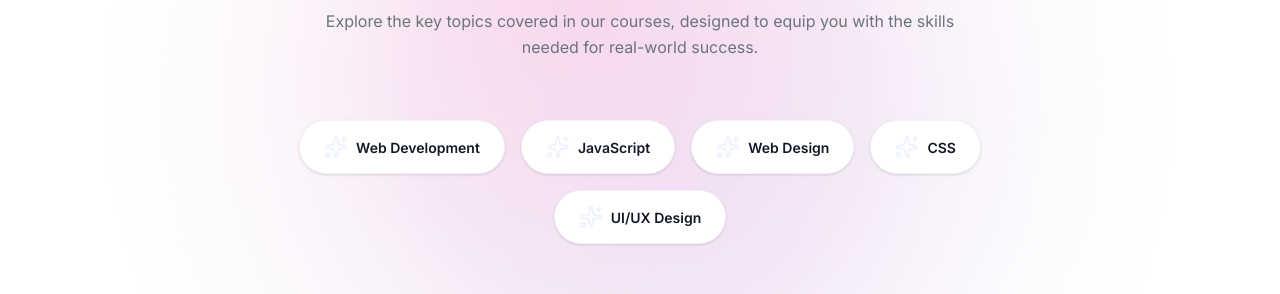
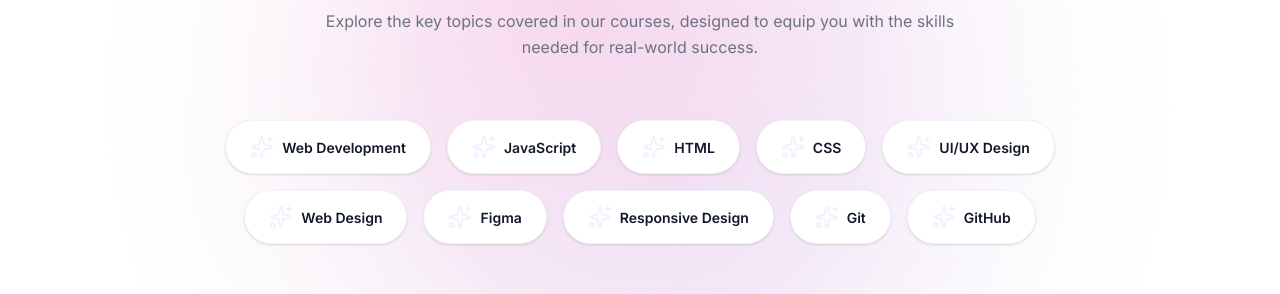
Before and after one commit to venkata-leeladhar-abburi/beyond-basics, a Next.js app: page / in a window 1280 px wide. Shown: the part 8260-8554 px from the top of the page. Built offline with nearby package versions, Linux system fonts and the light colour scheme.

Commit message:
feat: expand topic list with additional web development skills

```diff
--- a/app/page.tsx
+++ b/app/page.tsx
@@ -1018,7 +1018,7 @@ export default function ShraddhaPage() {
             className="flex flex-wrap justify-center gap-4 max-w-[850px] mx-auto mb-[100px]"
           >
             {[
-              "Web Development", "JavaScript", "Web Design", "CSS", "UI/UX Design"
+              "Web Development", "JavaScript", "HTML", "CSS", "UI/UX Design", "Web Design", "Figma", "Responsive Design", "Git", "GitHub"
             ].map((topic, i) => (
               <div
                 key={i}
--- a/components/Topics.tsx
+++ b/components/Topics.tsx
@@ -4,7 +4,8 @@ import { motion, useInView } from "framer-motion";
 import { Sparkles } from "lucide-react";
 
 const topics = [
-  "Web Development", "JavaScript", "Web Design", "CSS", "UI/UX Design"
+  "Web Development", "JavaScript", "HTML", "CSS", "UI/UX Design",
+  "Web Design", "Figma", "Responsive Design", "Git", "GitHub"
 ];
 
 export default function Topics() {
```
